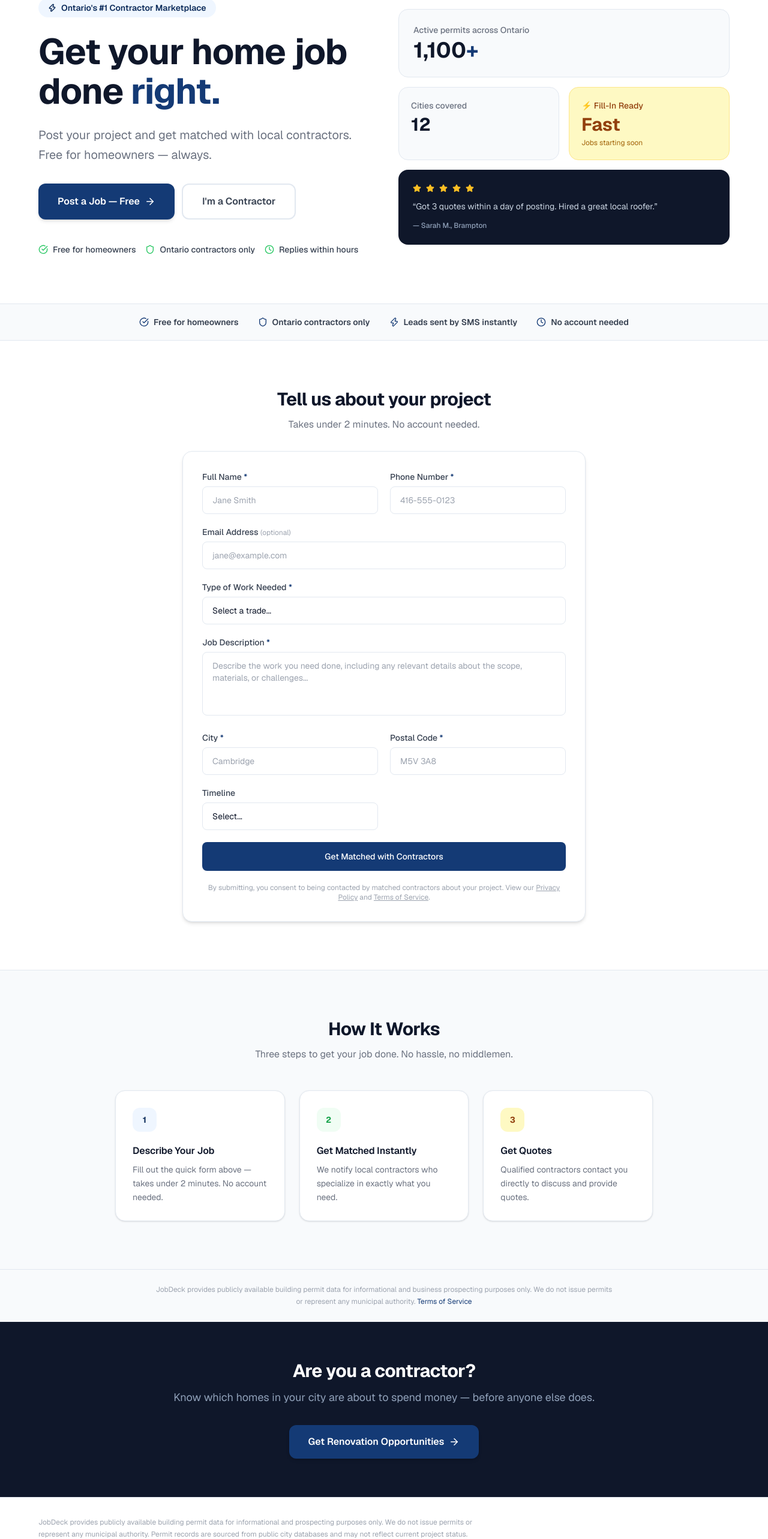
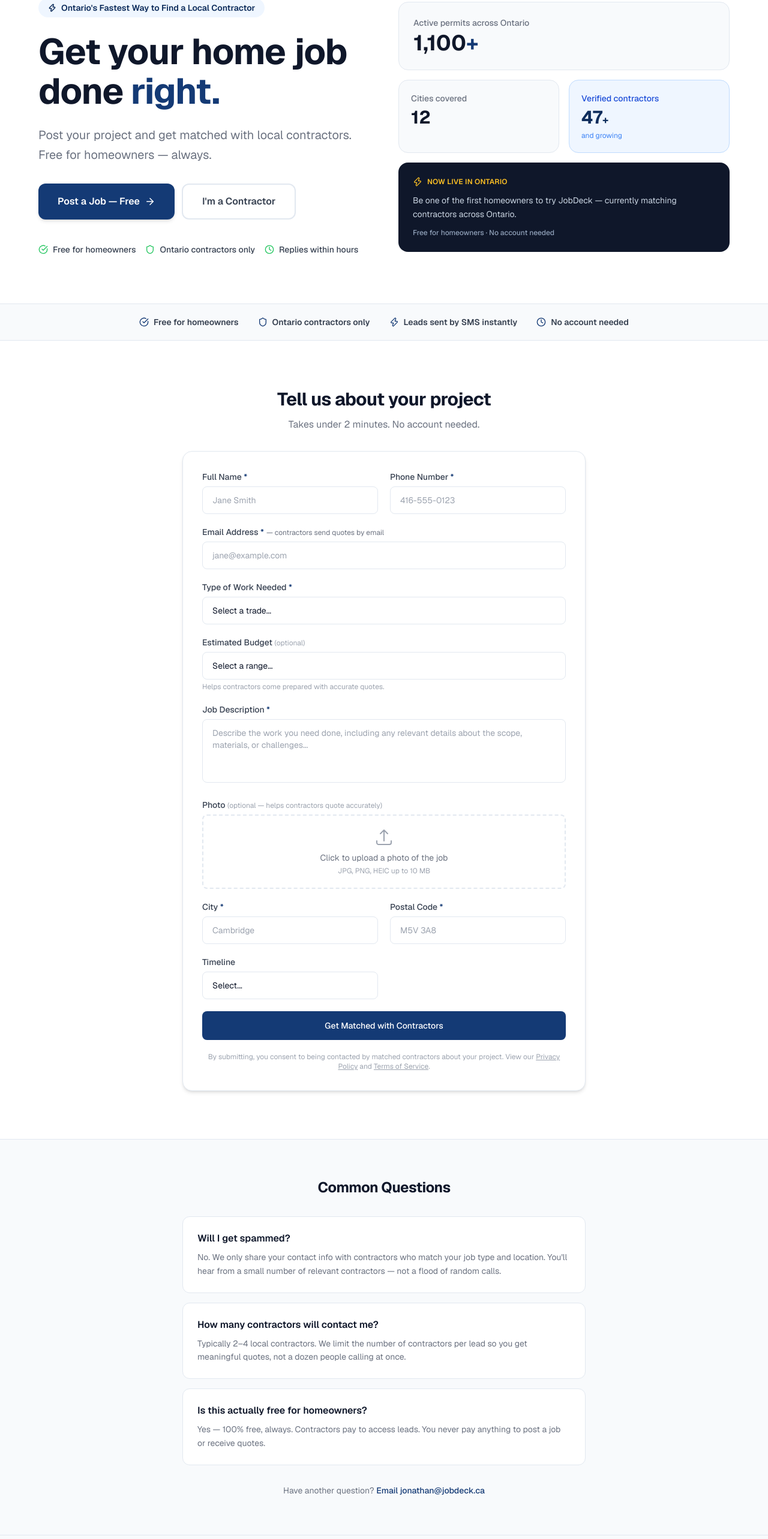
Before and after one commit to jonathannaia/JobDeck, a Next.js app: page / in a window 1280 px wide. Shown: the part 132-2698 px from the top of the page at 60% size. Built offline with nearby package versions, Linux system fonts and the light colour scheme; a web font is replaced by a local one.

Commit message:
Form: email required, budget field, photo upload, FAQ, trust fixes

```diff
--- a/app/api/leads/submit/route.ts
+++ b/app/api/leads/submit/route.ts
@@ -6,9 +6,9 @@ import { matchLead } from '@/lib/matchLead'
 export async function POST(req: NextRequest) {
   try {
     const body = await req.json()
-    const { name, phone, email, trade_type, job_description, city, postal_code, timeline } = body
+    const { name, phone, email, trade_type, job_description, city, postal_code, timeline, budget_range } = body
 
-    if (!name || !phone || !trade_type || !job_description || !postal_code) {
+    if (!name || !phone || !email || !trade_type || !job_description || !postal_code) {
       return NextResponse.json({ error: 'Missing required fields' }, { status: 400 })
     }
 
@@ -27,12 +27,13 @@ export async function POST(req: NextRequest) {
       .insert({
         name: name.trim(),
         phone: phone.trim(),
-        email: email?.trim() || null,
+        email: email.trim(),
         trade_type: trade_type as TradeType,
         job_description: job_description.trim(),
         city: city?.trim() || null,
         postal_code: postal_code.trim().toUpperCase(),
         timeline: timeline || null,
+        budget_range: budget_range || null,
         status: 'new',
       })
       .select()
--- a/app/page.tsx
+++ b/app/page.tsx
@@ -12,7 +12,7 @@ export default function HomePage() {
           <div>
             <div className="inline-flex items-center gap-2 bg-[#EFF6FF] rounded-full px-4 py-1.5 text-[#0e2d5c] text-sm font-semibold mb-6">
               <Zap size={14} strokeWidth={2.5} />
-              Ontario&apos;s #1 Contractor Marketplace
+              Ontario&apos;s Fastest Way to Find a Local Contractor
             </div>
             <h1 className="text-5xl sm:text-6xl font-bold text-[#0f172a] leading-[1.1] mb-6">
               Get your home job done{' '}
@@ -61,22 +61,21 @@ export default function HomePage() {
                 <p className="text-sm text-[#6b7280] font-medium mb-1">Cities covered</p>
                 <p className="text-3xl font-bold text-[#0f172a]">12</p>
               </div>
-              <div className="bg-[#fef9c3] border border-[#fde68a] rounded-2xl p-5">
-                <p className="text-sm text-[#92400e] font-medium mb-1">⚡ Fill-In Ready</p>
-                <p className="text-3xl font-bold text-[#92400e]">Fast</p>
-                <p className="text-xs text-[#a16207] mt-1">Jobs starting soon</p>
+              <div className="bg-[#EFF6FF] border border-[#bfdbfe] rounded-2xl p-5">
+                <p className="text-sm text-[#1d4ed8] font-medium mb-1">Verified contractors</p>
+                <p className="text-3xl font-bold text-[#0e2d5c]">47<span className="text-lg">+</span></p>
+                <p className="text-xs text-[#3b82f6] mt-1">and growing</p>
               </div>
             </div>
             <div className="bg-[#0f172a] rounded-2xl p-6 text-white">
               <div className="flex items-center gap-2 mb-3">
-                {[...Array(5)].map((_, i) => (
-                  <Star key={i} size={14} fill="#fbbf24" color="#fbbf24" />
-                ))}
+                <Zap size={16} className="text-[#fbbf24]" />
+                <span className="text-[#fbbf24] text-xs font-semibold uppercase tracking-wide">Now Live in Ontario</span>
               </div>
               <p className="text-sm text-slate-300 leading-relaxed">
-                &ldquo;Got 3 quotes within a day of posting. Hired a great local roofer.&rdquo;
+                Be one of the first homeowners to try JobDeck — currently matching contractors across Ontario.
               </p>
-              <p className="text-xs text-slate-400 mt-3 font-medium">— Sarah M., Brampton</p>
+              <p className="text-xs text-slate-400 mt-3 font-medium">Free for homeowners · No account needed</p>
             </div>
           </div>
         </div>
@@ -109,6 +108,40 @@ export default function HomePage() {
           <div className="bg-white border border-[#e2e8f0] rounded-2xl p-8 shadow-md">
             <JobRequestForm />
           </div>
+        </div>
+      </section>
+
+      {/* FAQ */}
+      <section className="py-16 px-4 bg-[#f8fafc] border-t border-[#e2e8f0]">
+        <div className="max-w-2xl mx-auto">
+          <h2 className="text-2xl font-bold text-[#0f172a] mb-8 text-center">Common Questions</h2>
+          <div className="space-y-4">
+            {[
+              {
+                q: 'Will I get spammed?',
+                a: 'No. We only share your contact info with contractors who match your job type and location. You\'ll hear from a small number of relevant contractors — not a flood of random calls.',
+              },
+              {
+                q: 'How many contractors will contact me?',
+                a: 'Typically 2–4 local contractors. We limit the number of contractors per lead so you get meaningful quotes, not a dozen people calling at once.',
+              },
+              {
+                q: 'Is this actually free for homeowners?',
+                a: 'Yes — 100% free, always. Contractors pay to access leads. You never pay anything to post a job or receive quotes.',
+              },
+            ].map(({ q, a }) => (
+              <div key={q} className="bg-white border border-[#e2e8f0] rounded-xl p-6">
+                <p className="font-semibold text-[#0f172a] mb-2">{q}</p>
+                <p className="text-[#6b7280] text-sm leading-relaxed">{a}</p>
+              </div>
+            ))}
+          </div>
+          <p className="text-center text-sm text-[#6b7280] mt-8">
+            Have another question?{' '}
+            <a href="mailto:jonathan@jobdeck.ca" className="text-[#143A75] hover:underline font-medium">
+              Email jonathan@jobdeck.ca
+            </a>
+          </p>
         </div>
       </section>
 
--- a/components/JobRequestForm.tsx
+++ b/components/JobRequestForm.tsx
@@ -1,7 +1,8 @@
 'use client'
 
-import { useState } from 'react'
+import { useState, useRef } from 'react'
 import { ONTARIO_POSTAL_PREFIXES, TRADE_LABELS, type TradeType } from '@/lib/types'
+import { createClient } from '@/lib/supabase/client'
 
 const TIMELINE_OPTIONS = [
   'As soon as possible',
@@ -9,6 +10,14 @@ const TIMELINE_OPTIONS = [
   'Within 1 month',
   'Within 3 months',
   'Flexible / planning ahead',
+]
+
+const BUDGET_OPTIONS = [
+  'Under $1,000',
+  '$1,000 – $5,000',
+  '$5,000 – $15,000',
+  '$15,000+',
+  'Not sure yet',
 ]
 
 const inputClass = 'w-full bg-white border border-[#e2e8f0] rounded-lg px-4 py-3 text-[#0f172a] placeholder-[#9ca3af] focus:outline-none focus:border-[#143A75] focus:ring-1 focus:ring-[#143A75] transition-colors text-sm'
@@ -24,17 +33,23 @@ export default function JobRequestForm({ defaultTrade }: { defaultTrade?: string
     city: '',
     postal_code: '',
     timeline: '',
+    budget_range: '',
   })
-  type FormErrors = Partial<Record<keyof typeof form, string>>
+  type FormErrors = Partial<Record<keyof typeof form | 'photo', string>>
   const [errors, setErrors] = useState<FormErrors>({})
   const [loading, setLoading] = useState(false)
   const [submitted, setSubmitted] = useState(false)
   const [serverError, setServerError] = useState('')
+  const [photoFile, setPhotoFile] = useState<File | null>(null)
+  const [photoPreview, setPhotoPreview] = useState<string | null>(null)
+  const fileInputRef = useRef<HTMLInputElement>(null)
 
   function validate() {
     const errs: FormErrors = {}
     if (!form.name.trim()) errs.name = 'Name is required'
     if (!form.phone.trim()) errs.phone = 'Phone number is required'
+    if (!form.email.trim()) errs.email = 'Email is required — contractors send quotes by email'
+    else if (!/^[^\s@]+@[^\s@]+\.[^\s@]+$/.test(form.email)) errs.email = 'Please enter a valid email address'
     if (!form.trade_type) errs.trade_type = 'Please select a trade type'
     if (!form.job_description.trim()) errs.job_description = 'Please describe your job'
     if (form.job_description.trim().length < 20)
@@ -50,6 +65,34 @@ export default function JobRequestForm({ defaultTrade }: { defaultTrade?: string
     return errs
   }
 
+  function handlePhotoChange(e: React.ChangeEvent<HTMLInputElement>) {
+    const file = e.target.files?.[0]
+    if (!file) return
+    if (file.size > 10 * 1024 * 1024) {
+      setErrors(prev => ({ ...prev, photo: 'Photo must be under 10 MB' }))
+      return
+    }
+    setPhotoFile(file)
+    setErrors(prev => ({ ...prev, photo: undefined }))
+    const reader = new FileReader()
+    reader.onload = () => setPhotoPreview(reader.result as string)
+    reader.readAsDataURL(file)
+  }
+
+  async function uploadPhoto(file: File): Promise<string | null> {
+    try {
+      const supabase = createClient()
+      const ext = file.name.split('.').pop()
+      const path = `${Date.now()}-${Math.random().toString(36).slice(2)}.${ext}`
+      const { error } = await supabase.storage.from('lead-photos').upload(path, file, { upsert: false })
+      if (error) { console.error('Photo upload error:', error); return null }
+      const { data } = supabase.storage.from('lead-photos').getPublicUrl(path)
+      return data.publicUrl
+    } catch {
+      return null
+    }
+  }
+
   async function handleSubmit(e: React.FormEvent) {
     e.preventDefault()
     const errs = validate()
@@ -58,10 +101,16 @@ export default function JobRequestForm({ defaultTrade }: { defaultTrade?: string
     setLoading(true)
     setServerError('')
     try {
+      let description = form.job_description.trim()
+      if (photoFile) {
+        const url = await uploadPhoto(photoFile)
+        if (url) description += `\n\n[Photo: ${url}]`
+      }
+
       const res = await fetch('/api/leads/submit', {
         method: 'POST',
         headers: { 'Content-Type': 'application/json' },
-        body: JSON.stringify(form),
+        body: JSON.stringify({ ...form, job_description: description }),
       })
       if (!res.ok) {
         const data = await res.json()
@@ -93,7 +142,9 @@ export default function JobRequestForm({ defaultTrade }: { defaultTrade?: string
         <button
           onClick={() => {
             setSubmitted(false)
-            setForm({ name: '', phone: '', email: '', trade_type: '', job_description: '', city: '', postal_code: '', timeline: '' })
+            setForm({ name: '', phone: '', email: '', trade_type: '', job_description: '', city: '', postal_code: '', timeline: '', budget_range: '' })
+            setPhotoFile(null)
+            setPhotoPreview(null)
           }}
           className="mt-6 text-[#143A75] hover:text-[#0e2d5c] text-sm underline"
         >
@@ -126,8 +177,12 @@ export default function JobRequestForm({ defaultTrade }: { defaultTrade?: string
       </div>
 
       <div>
-        <label className={labelClass}>Email Address <span className="text-[#9ca3af] text-xs font-normal">(optional)</span></label>
+        <label className={labelClass}>
+          Email Address <span className="text-[#143A75]">*</span>
+          <span className="text-[#6b7280] text-xs font-normal ml-1">— contractors send quotes by email</span>
+        </label>
         <input type="email" value={form.email} onChange={set('email')} placeholder="jane@example.com" className={inputClass} />
+        {errors.email && <p className="text-red-500 text-xs mt-1">{errors.email}</p>}
       </div>
 
       <div>
@@ -142,6 +197,15 @@ export default function JobRequestForm({ defaultTrade }: { defaultTrade?: string
       </div>
 
       <div>
+        <label className={labelClass}>Estimated Budget <span className="text-[#9ca3af] text-xs font-normal">(optional)</span></label>
+        <select value={form.budget_range} onChange={set('budget_range')} className={`${inputClass} appearance-none`}>
+          <option value="">Select a range...</option>
+          {BUDGET_OPTIONS.map(b => <option key={b} value={b}>{b}</option>)}
+        </select>
+        <p className="text-[#9ca3af] text-xs mt-1">Helps contractors come prepared with accurate quotes.</p>
+      </div>
+
+      <div>
         <label className={labelClass}>Job Description <span className="text-[#143A75]">*</span></label>
         <textarea
           value={form.job_description}
@@ -151,6 +215,46 @@ export default function JobRequestForm({ defaultTrade }: { defaultTrade?: string
           className={`${inputClass} resize-none`}
         />
         {errors.job_description && <p className="text-red-500 text-xs mt-1">{errors.job_description}</p>}
+      </div>
+
+      {/* Photo upload */}
+      <div>
+        <label className={labelClass}>
+          Photo <span className="text-[#9ca3af] text-xs font-normal">(optional — helps contractors quote accurately)</span>
+        </label>
+        <div
+          onClick={() => fileInputRef.current?.click()}
+          className="cursor-pointer border-2 border-dashed border-[#e2e8f0] hover:border-[#143A75] rounded-lg p-5 text-center transition-colors"
+        >
+          {photoPreview ? (
+            <div className="relative">
+              <img src={photoPreview} alt="Preview" className="max-h-48 mx-auto rounded-lg object-cover" />
+              <button
+                type="button"
+                onClick={e => { e.stopPropagation(); setPhotoFile(null); setPhotoPreview(null); if (fileInputRef.current) fileInputRef.current.value = '' }}
+                className="mt-2 text-xs text-red-400 hover:text-red-600 underline"
+              >
+                Remove photo
+              </button>
+            </div>
+          ) : (
+            <div>
+              <svg className="w-8 h-8 text-[#9ca3af] mx-auto mb-2" fill="none" viewBox="0 0 24 24" stroke="currentColor">
+                <path strokeLinecap="round" strokeLinejoin="round" strokeWidth={1.5} d="M3 16.5v2.25A2.25 2.25 0 005.25 21h13.5A2.25 2.25 0 0021 18.75V16.5m-13.5-9L12 3m0 0l4.5 4.5M12 3v13.5" />
+              </svg>
+              <p className="text-sm text-[#6b7280]">Click to upload a photo of the job</p>
+              <p className="text-xs text-[#9ca3af] mt-1">JPG, PNG, HEIC up to 10 MB</p>
+            </div>
+          )}
+        </div>
+        <input
+          ref={fileInputRef}
+          type="file"
+          accept="image/*"
+          onChange={handlePhotoChange}
+          className="hidden"
+        />
+        {errors.photo && <p className="text-red-500 text-xs mt-1">{errors.photo}</p>}
       </div>
 
       <div className="grid grid-cols-1 sm:grid-cols-2 gap-5">
```
